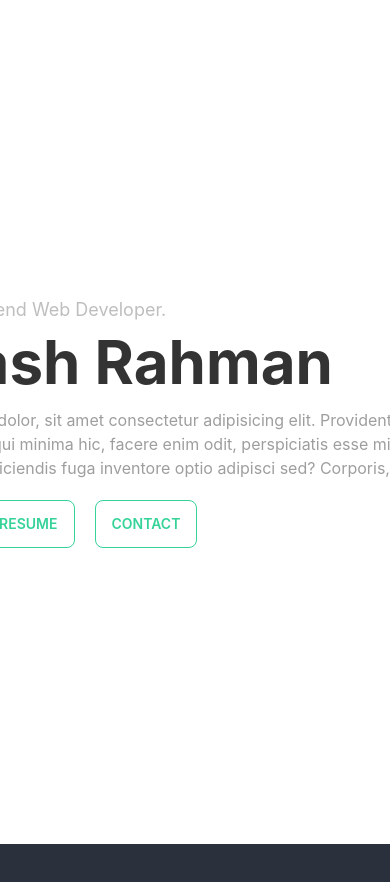
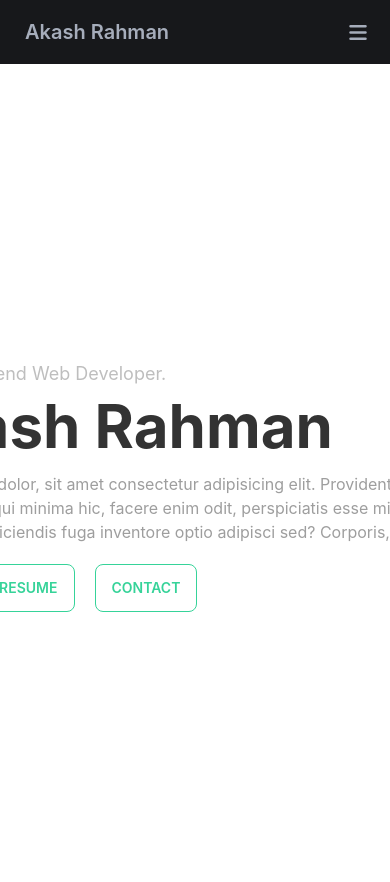
Before and after one commit to Akash7766/Portfolio, a React (Create React App) app: page / in a window 390 px wide. Shown: the top 882 px of the page. Before the commit the page ends 844 px from the top, so only its background shows below. Built offline with nearby package versions, Linux system fonts and the light colour scheme.

Commit message:
about me part add

```diff
--- a/src/App.js
+++ b/src/App.js
@@ -1,14 +1,35 @@
-import { Route, Routes } from "react-router-dom";
+import { Link, Route, Routes } from "react-router-dom";
 import Dashboard from "./Pages/Dashboard/Dashboard";
+import About from "./Pages/Home/About/About";
 import Home from "./Pages/Home/Home";
 
 function App() {
   return (
     <div className="App">
+      <div class="navbar bg-[#17181B] lg:hidden">
+        <div className="container mx-auto">
+          <div class="flex-1">
+            <Link to="/" className="btn btn-ghost normal-case text-xl">
+              Akash Rahman
+            </Link>
+          </div>
+          <div class="flex-none">
+            <button class="btn btn-square btn-ghost">
+              <label
+                for="my-drawer-2"
+                class="btn bg-transparent outline-none border-none hover:bg-transparent drawer-button lg:hidden"
+              >
+                <i class="fa-solid fa-bars text-xl"></i>
+              </label>
+            </button>
+          </div>
+        </div>
+      </div>
       <Routes>
         <Route path="/" element={<Dashboard></Dashboard>}>
           <Route index element={<Home></Home>}></Route>
           <Route path="home" element={<Home></Home>}></Route>
+          <Route path="about" element={<About></About>}></Route>
         </Route>
       </Routes>
     </div>
--- a/src/Pages/Dashboard/Dashboard.js
+++ b/src/Pages/Dashboard/Dashboard.js
@@ -7,12 +7,6 @@ const Dashboard = () => {
       <input id="my-drawer-2" type="checkbox" class="drawer-toggle" />
       <div class="drawer-content">
         <Outlet></Outlet>
-        <label
-          for="my-drawer-2"
-          class="btn btn-primary drawer-button lg:hidden"
-        >
-          Open drawer
-        </label>
       </div>
       <div class="drawer-side">
         <label for="my-drawer-2" class="drawer-overlay"></label>
--- /dev/null
+++ b/src/Pages/Home/About/About.js
@@ -0,0 +1,47 @@
+import React from "react";
+
+const About = () => {
+  return (
+    <div>
+      <div className="py-10 mx-16">
+        <h2 className="text-5xl text-center border-b-2 pb-3 text-white">
+          <i class="fa-solid fa-user-tie mr-3"></i>About Me
+        </h2>
+      </div>
+      <div className="grid grid-flow-col px-14 gap-8 text-white">
+        <div className="col-span-8">
+          <h2 className="text-2xl font-bold mb-8 text-white">
+            Frontend Web Developer.
+          </h2>
+          <p>
+            Dolor reprehenderit aut repudiandae maiores recusandae. Consequatur
+            dolor nisi labore commodi ipsa? Excepturi velit laboriosam at
+            voluptatibus cupiditate est vel. Dolorem praesentium itaque fugiat
+            placeat quas consequatur? Obcaecati natus rerum Consectetur
+            consectetur nesciunt nesciunt blanditiis amet? <br /> <br /> Quod
+            quis unde aliquid excepturi laudantium? Illo architecto aliquam
+            velit illo magnam neque perferendis sint Incidunt eius ipsa
+            inventore labore eos velit. Minus hic magni reiciendis
+            necessitatibus ex Quidem officia deleniti accusamus obcaecati
+            dolores. Porro culpa quibusdam impedit porro praesentium excepturi.
+            Alias ab consequatur?
+          </p>
+        </div>
+        <div className="col-span-4">
+          <h2 className="text-2xl mb-5 font-bold">Personal Information</h2>
+          <p>Name: Minhazur Rahman Akash</p>
+          <p>Age: 22 Years</p>
+          <p>Country: Bangladesh</p>
+          <p>Address: Tejgaon, Dhaka 1208</p>
+          <p>Email: minhazur.akash1@gmail.com</p>
+          <p>Freelance: Available</p>
+          <button className="btn btn-outline btn-success mt-8">
+            Download Resume
+          </button>
+        </div>
+      </div>
+    </div>
+  );
+};
+
+export default About;
```
